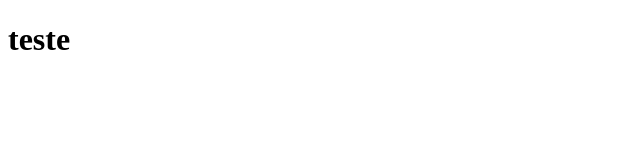
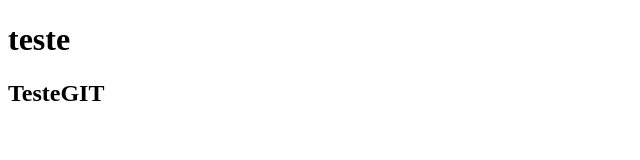
Before and after one commit to lucasdaniel2201/estudo-front, a plain HTML site: page teste.html in a window 1280 px wide. Shown: the whole page, without its empty margins (0-640 px from the left). Drawn offline with Linux system fonts and the light colour scheme.

Commit message:
commit rony

```diff
--- a/teste.html
+++ b/teste.html
@@ -7,5 +7,6 @@
 </head>
 <body>
     <h1>teste</h1>
+    <h2>TesteGIT</h2>
 </body>
 </html>
```
